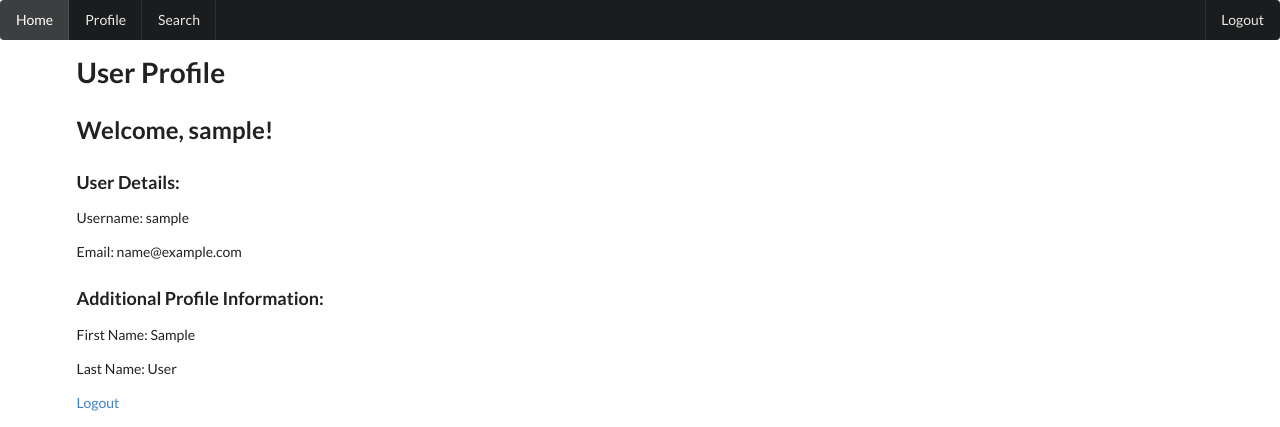
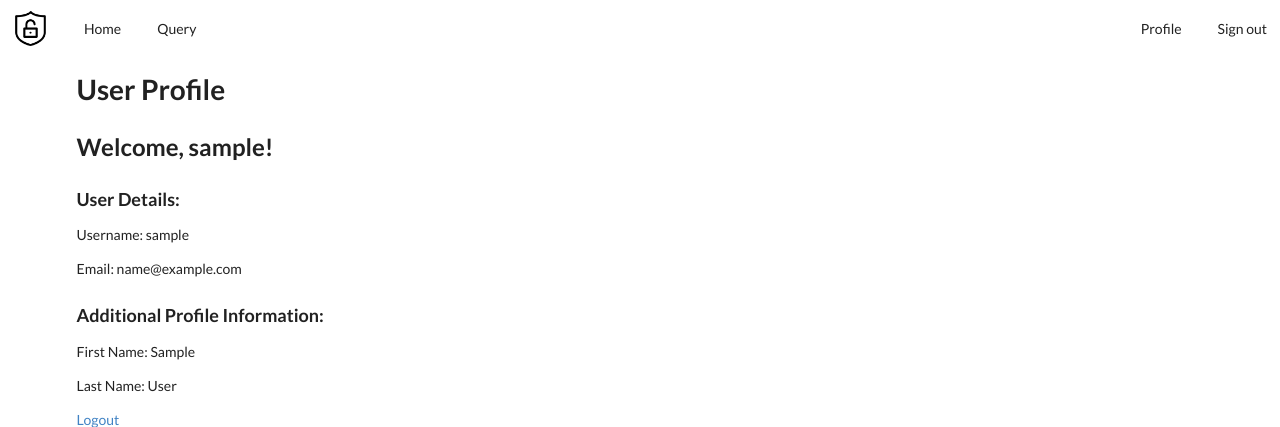
Before and after one commit to bunyaminsari/finalProjectBSari, a Django app: page /accounts/profile/ in a window 1280 px wide. Shown: the top 427 px of the page. Run offline with Django 4.2, Linux system fonts and the light colour scheme; the visitor is signed in with stand-in values (Sample User, id 1); data comes from the database, SQL or seed files in the repository.

Commit message:
Profile page is added to the right side at the navbar.

```diff
--- a/api/templates/base.html
+++ b/api/templates/base.html
@@ -1,3 +1,4 @@
+{% load static %}
 <!DOCTYPE html>
 <html lang="en">
 <head>
@@ -5,21 +6,24 @@
     <title>{% block title %}CyberAPI App{% endblock %}</title>
     <!-- Semantic UI CSS -->
     <link rel="stylesheet" href="https://cdnjs.cloudflare.com/ajax/libs/semantic-ui/2.4.1/semantic.min.css">
-    <!-- Add any additional stylesheets or meta tags -->
+    <link rel="stylesheet" href="{% static 'api/style.css' %}">
 </head>
 <body>
 
     <!-- Navbar -->
-    <div class="ui inverted menu">
-        <a class="active item" href="{% url 'index' %}">Home</a>
-        <a class="item" href="{% url 'profile' %}">Profile</a>
-        <a class="item" href="{% url 'query' %}">Search</a>
+    <div class="ui secondary menu">
+        <div class="item">
+            <img src="{% static 'api/cybersecurity.png' %}" alt="Logo">
+        </div>
+        <a class="item" href="{% url 'index' %}">Home</a>
+        <a class="item" href="{% url 'query' %}">Query</a>
         <div class="right menu">
         {% if user.is_authenticated %}
-            <a href="{% url 'logout' %}" class="item">Logout</a>
+            <a class="item" href="{% url 'profile' %}">Profile</a>
+            <a href="{% url 'logout' %}" class="item">Sign out</a>
         {% else %}
-            <a href="{% url 'login' %}" class="item">Login</a>
-            <a href="{% url 'signup' %}" class="item">Signup</a>
+            <a href="{% url 'login' %}" class="item">Sign in</a>
+            <a href="{% url 'signup' %}" class=" active item">Sign up</a>
         {% endif %}
     </div>
     </div>
```
Also changed, not shown: api/static/api/cybersecurity.png (added), api/static/api/style.css (added).
